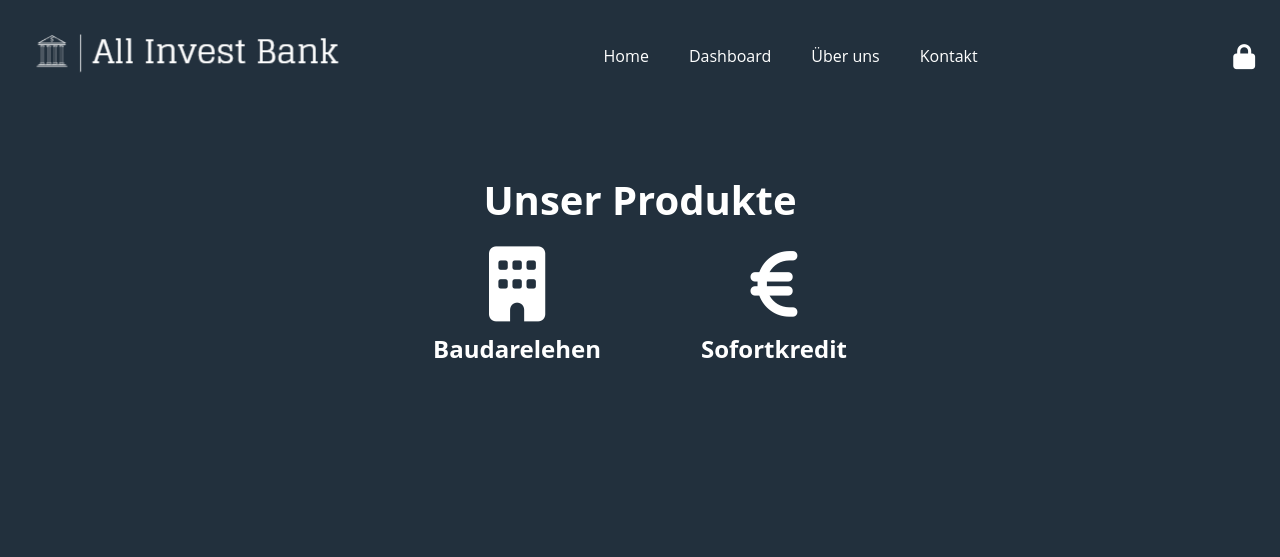
After one commit to mustafa-shahin/lf10-project, a FastAPI app: template templates/home.html in a window 1280 px wide. The commit adds this page. Shown: the top 557 px of the page. Run offline with FastAPI, Linux system fonts and the light colour scheme; the template is opened without the code that fills it, so the values that code supplies are empty; style sheets or scripts are compiled from the project's sources.

Commit message:
home page added

```diff
--- a/main.py
+++ b/main.py
@@ -16,7 +16,10 @@ from routes.dashboard import router as dashboard_router
 from routes.loan import router as loan_router
 from routes.files import router as files_router
 from routes.about_us import router as about_us_router
-# Absolute directories
+from routes.home import router as home_router
+
+
+
 BASE_DIR = os.path.dirname(os.path.abspath(__file__))
 SASS_IN = os.path.join(BASE_DIR, 'static', 'scss')
 SASS_OUT = os.path.join(BASE_DIR, 'static', 'css')
@@ -72,12 +75,19 @@ app.include_router(loan_router)
 app.include_router(files_router)
 app.include_router(admin_router)
 app.include_router(about_us_router)
+app.include_router(home_router)
 
 
+# @app.get("/", response_class=HTMLResponse)
+# def root(request: Request, db: Session = Depends(get_db)):
+#     user = get_current_user(request, db)
+#     if user:
+#         return RedirectResponse(url="/dashboard")
+#     else:
+#         return RedirectResponse(url="/home")
 @app.get("/", response_class=HTMLResponse)
 def root(request: Request, db: Session = Depends(get_db)):
     user = get_current_user(request, db)
-    if user:
+    if user and user.person_type in ["admin", "employee"]:
         return RedirectResponse(url="/dashboard")
-    else:
-        return RedirectResponse(url="/login")
+    return RedirectResponse(url="/home")
--- a/routes/auth.py
+++ b/routes/auth.py
@@ -75,7 +75,7 @@ def post_register(
     session_id = str(uuid.uuid4())
     sessions[session_id] = new_person.id
 
-    response = RedirectResponse(url="/dashboard", status_code=303)
+    response = RedirectResponse(url="/", status_code=303)
     response.set_cookie(key="session_id", value=session_id, httponly=True)
     return response
 
@@ -105,13 +105,13 @@ def post_login(
         )
 
     # Create session
-    response = RedirectResponse(url="/dashboard", status_code=303)
+    response = RedirectResponse(url="/", status_code=303)
     create_session_cookie(response, person.id)
     return response
 
 @router.get("/logout")
 def logout(request: Request):
-    response = RedirectResponse(url="/login", status_code=303)
+    response = RedirectResponse(url="/", status_code=303)
     clear_session_cookie(response, request)
     return response
 
--- a/static/scss/style.scss
+++ b/static/scss/style.scss
@@ -7,8 +7,8 @@ $color: #fff;
 $border-radius: 6px;
 $input-padding: 0.6rem;
 $input-border-color: #cccccc;
-$hover-color: #29fd53;
-$background-hover-color: #0f9b2a;
+$hover-color: #dbc64c;
+$background-hover-color: #968215;
 
 @mixin transition($properties...) {
   transition: $properties;
@@ -582,7 +582,7 @@ a {
   color: #fff;
 }
 .header {
-  margin: 0 25px;
+  margin: 20px 25px;
   justify-content: space-between;
   position: relative;
 }
@@ -607,7 +607,7 @@ i + small {
   }
 }
 a.active {
-  background-color: #096f28;
+  background-color: #a38d0a;
   padding: 10px 15px;
   border-radius: $border-radius;
 }
@@ -652,3 +652,39 @@ a.active {
 main {
   height: 100vh;
 }
+
+.home-title {
+  width: 100%;
+  float: left;
+  font-size: 40px;
+  font-weight: bold;
+  padding: 0px;
+  margin-bottom: 20px;
+}
+
+/// background-color: #896d13;
+.container {
+  gap: 100px;
+  .box_main {
+    align-items: center;
+    gap: 10px;
+    i {
+      font-size: 75px;
+      &:hover {
+        color: $hover-color;
+      }
+    }
+    h1 {
+      margin-top: 10px;
+    }
+    a {
+      text-decoration: none;
+      &:hover {
+        i,
+        h1 {
+          color: $hover-color;
+        }
+      }
+    }
+  }
+}
--- a/templates/base.html
+++ b/templates/base.html
@@ -3,11 +3,11 @@
 <html lang="de">
   <head>
     <title>{% block title %}{% endblock %}</title>
-    <link rel="stylesheet" href="/static/css/style.css" />
     <link
       rel="stylesheet"
       href="https://cdnjs.cloudflare.com/ajax/libs/font-awesome/6.7.2/css/all.min.css"
     />
+    <link rel="stylesheet" href="/static/css/style.css" />
   </head>
   <body>
     {% include "header.html" %}
--- a/templates/header.html
+++ b/templates/header.html
@@ -7,7 +7,9 @@
   <div class="header-menu">
     <ul class="flex">
       <li>
-        <a href="/">Home</a>
+        <a href="/" class="{{ 'active' if request.path == '/home' else '' }}"
+          >Home</a
+        >
       </li>
       <li>
         <a
@@ -41,11 +43,14 @@
     {% if user %}
     <div class="flex user-info flex-direction-column">
       <i class="fa-solid fa-user"></i>
-      <!-- <small>{{ user.first_name }}</small> -->
     </div>
     <a class="logout" href="/logout" style="float: right">
       <i class="fa-solid fa-right-from-bracket"></i>
     </a>
+    {% else %}
+    <a class="login" href="/login" style="float: right">
+      <i class="fa-solid fa-lock"></i>
+    </a>
     {% endif %}
   </div>
 </div>
--- /dev/null
+++ b/templates/home.html
@@ -0,0 +1,19 @@
+{% extends "base.html" %} {% block title %}Home{% endblock %} {% block content
+%}
+<h1 class="home-title text-center">Unser Produkte</h1>
+<div class="container flex flex-center flex-direction-row">
+  <div class="box_main flex flex-direction-column">
+    <a href="/loan" class="text-center">
+      <i class="fa-solid fa-building"></i>
+      <h1>Baudarelehen</h1>
+    </a>
+  </div>
+  <div class="box_main flex flex-direction-column">
+    <a href="/loan" class="text-center">
+      <i class="fa-solid fa-euro-sign"></i>
+      <h1>Sofortkredit</h1>
+    </a>
+  </div>
+</div>
+
+{% endblock %}
```
Also changed, not shown: routes/home.py (added, +24 -0 lines).
